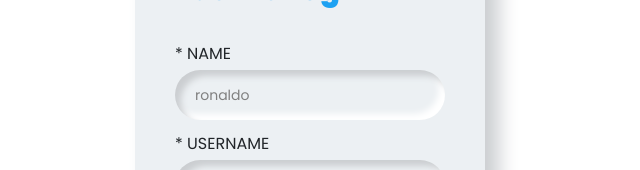
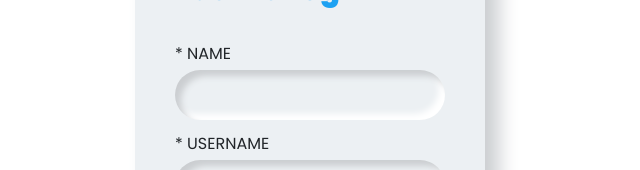
Before and after one commit to victor90braz/ElOnceIdeal_FrontEnd, a React (Create React App) app: page /register in a window 1280 px wide. Shown: the part 305-475 px from the top of the page, without its empty margins (330-970 px from the left). Built offline with nearby package versions, Linux system fonts and the light colour scheme; no server answers.

Commit message:
Removed placeholder attribute from input

```diff
--- a/src/components/UserRegister/UserRegister.js
+++ b/src/components/UserRegister/UserRegister.js
@@ -61,7 +61,6 @@ const UserRegister = () => {
               id="name"
               onChange={handleInputChange}
               value={formValue.name}
-              placeholder="ronaldo"
               required
             />
 
--- a/src/redux/thunks/userThunks.js
+++ b/src/redux/thunks/userThunks.js
@@ -22,6 +22,6 @@ export const loginThunk = (userData) => async (dispatch) => {
     } else {
     }
   } catch (error) {
-    wrongAction("Incorrect username or password. Please retry! frotend");
+    wrongAction("Incorrect username or password.");
   }
 };
```
